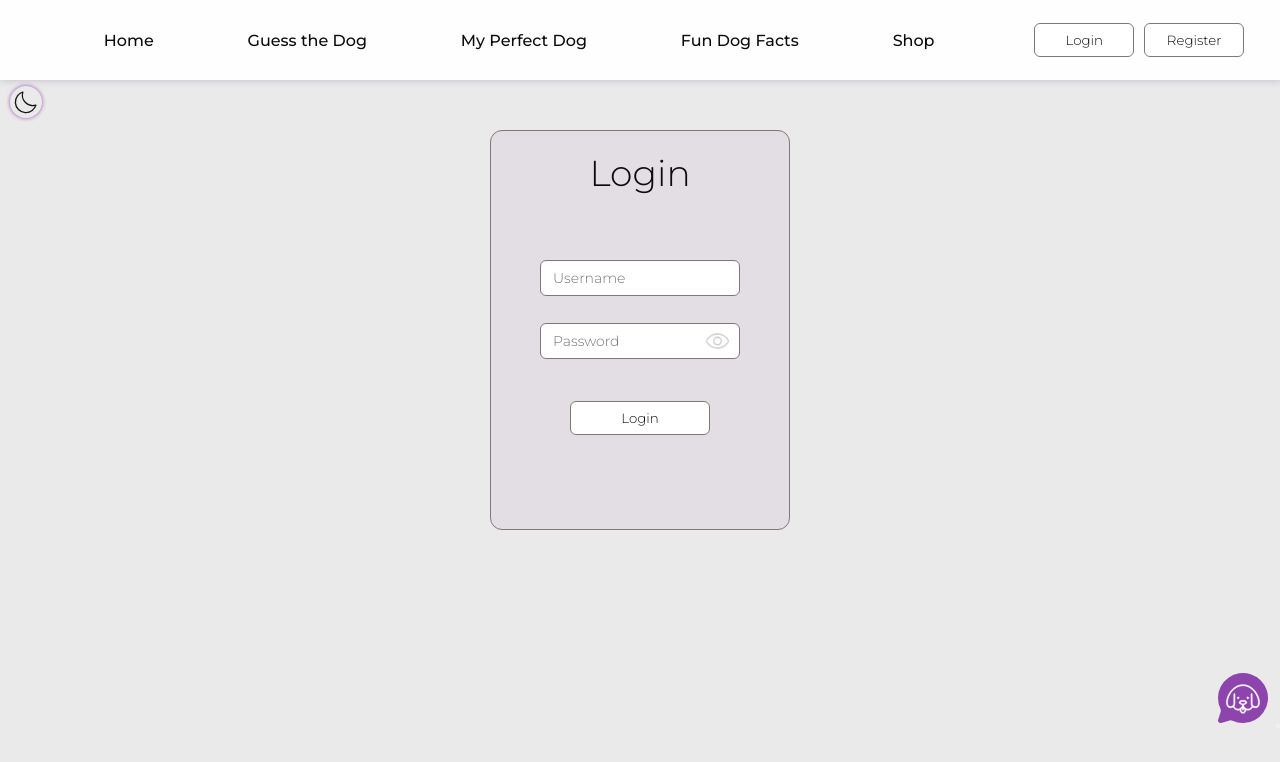
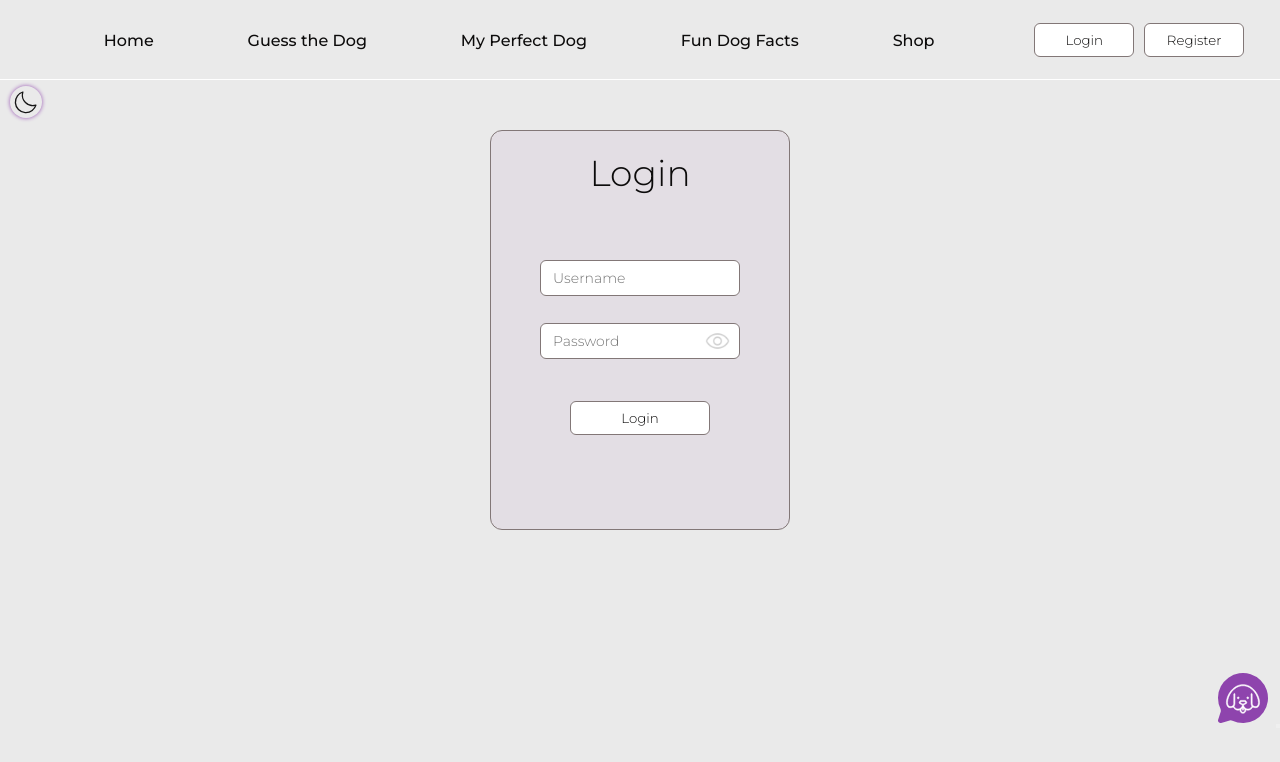
Before and after one commit to tomludden/project-13-frontend, a React (Vite) app: page /login in a window 1280 px wide. Shown: the top 762 px of the page. Built offline with nearby package versions, Linux system fonts and the light colour scheme.

Commit message:
FEAT color fix

```diff
--- a/src/components/Header/Header.css
+++ b/src/components/Header/Header.css
@@ -2,8 +2,8 @@ header {
   height: 10svh;
   width: 100%;
   z-index: 500;
-  background-color: var(--header-color);
-  box-shadow: 1px 1px 7px var(--box-shadow);
+  background-color: var(--background-color);
+  border-bottom: 1px solid var(--button-color);
 }
 
 .navbar {
--- a/src/components/PaginationControls/PaginationControls.css
+++ b/src/components/PaginationControls/PaginationControls.css
@@ -5,6 +5,7 @@
   align-items: center;
 }
 .pagination span {
+  color: var(--text-color);
   margin-bottom: 80px;
   margin-top: 20px;
   margin-left: 15px;
```
